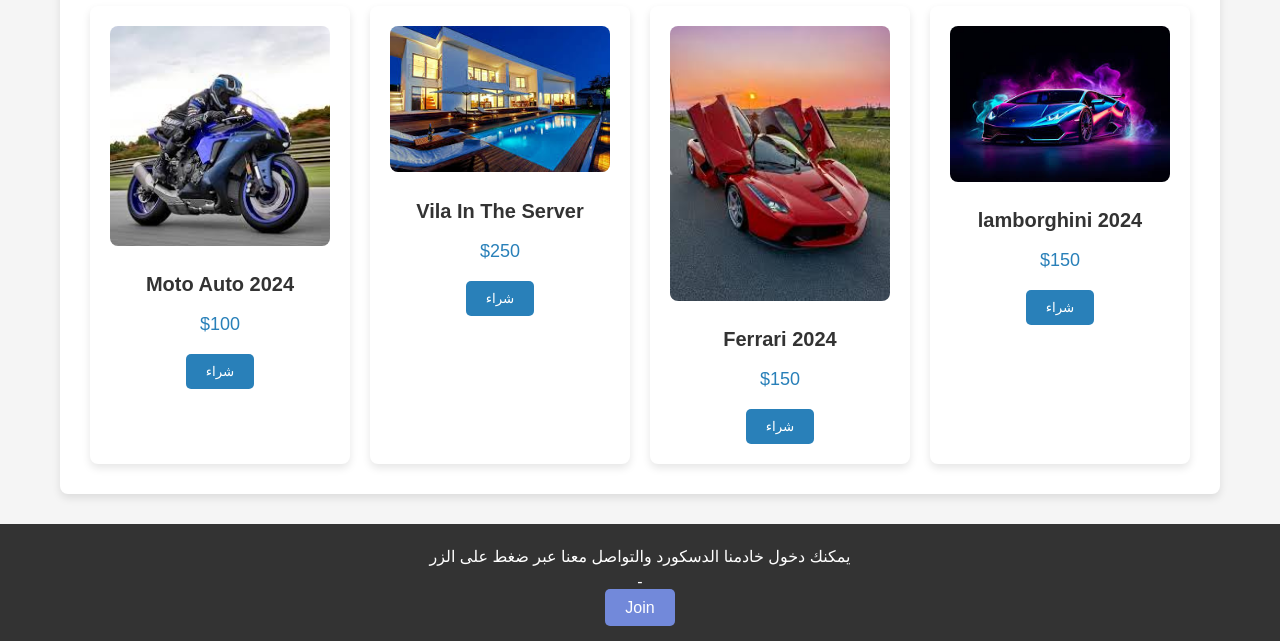
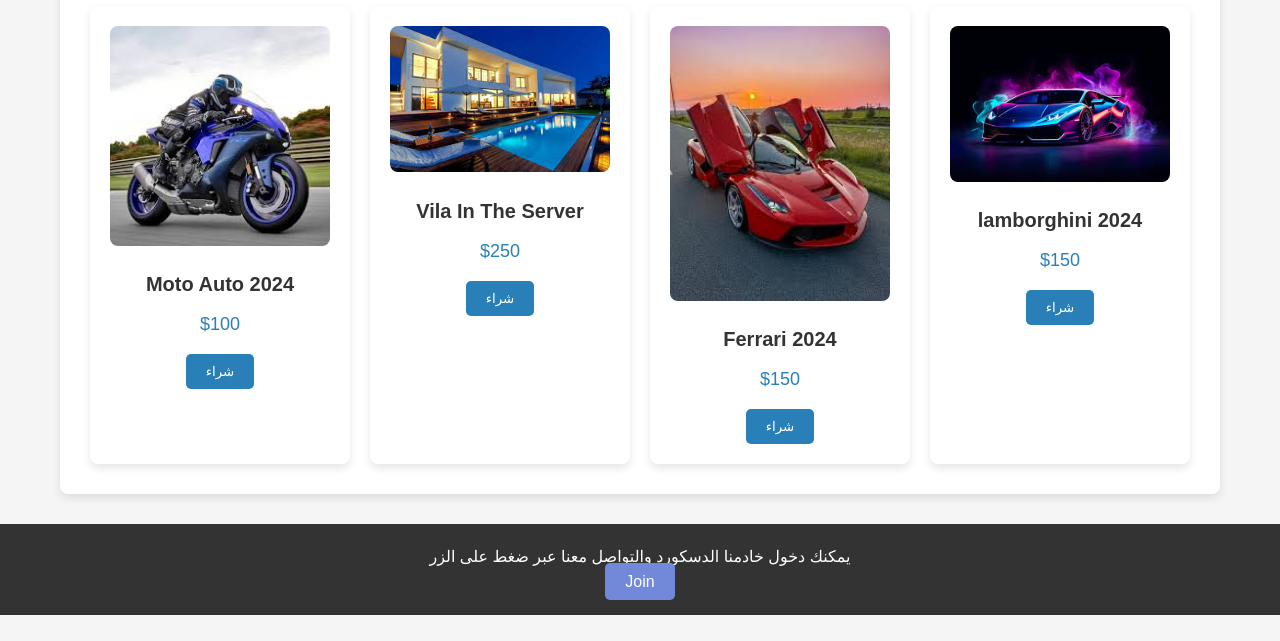
Before and after one commit to rox2000dz/HonCity, a plain HTML site: page index.html in a window 1280 px wide. Shown: the part 213-854 px from the top of the page. After the commit the page ends 828 px from the top, so only its background shows below. Drawn offline with Linux system fonts and the light colour scheme.

Commit message:
Update index.html

```diff
--- a/index.html
+++ b/index.html
@@ -57,7 +57,7 @@
 
     <footer>
         <p>يمكنك دخول خادمنا الدسكورد والتواصل معنا عبر ضغط على الزر</p>
-        <p>  -   </p>
+        <p>    </p>
         <a href="https://discord.gg/perfectrp" class="discord-button">Join</a>
     </footer>
 </body>
```
